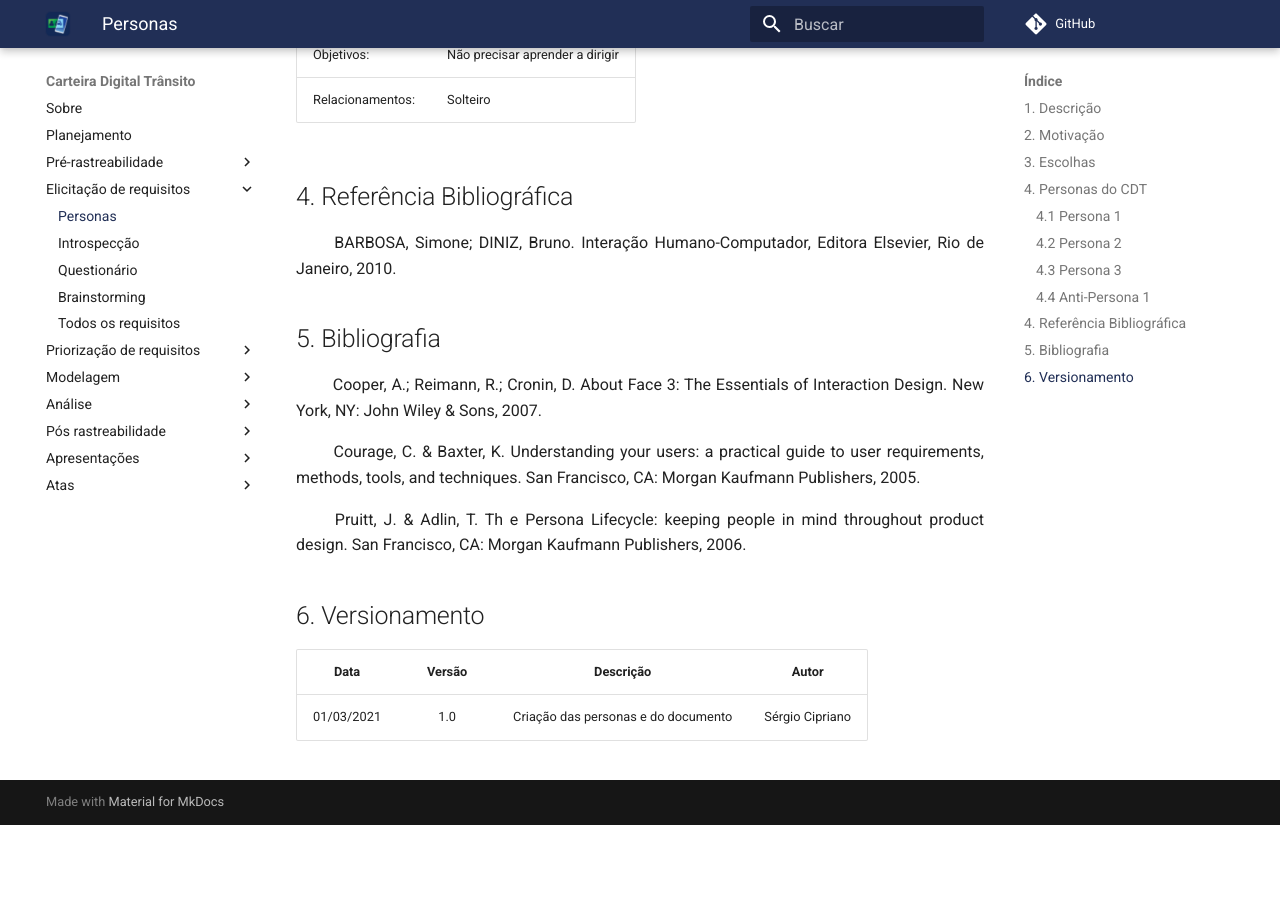
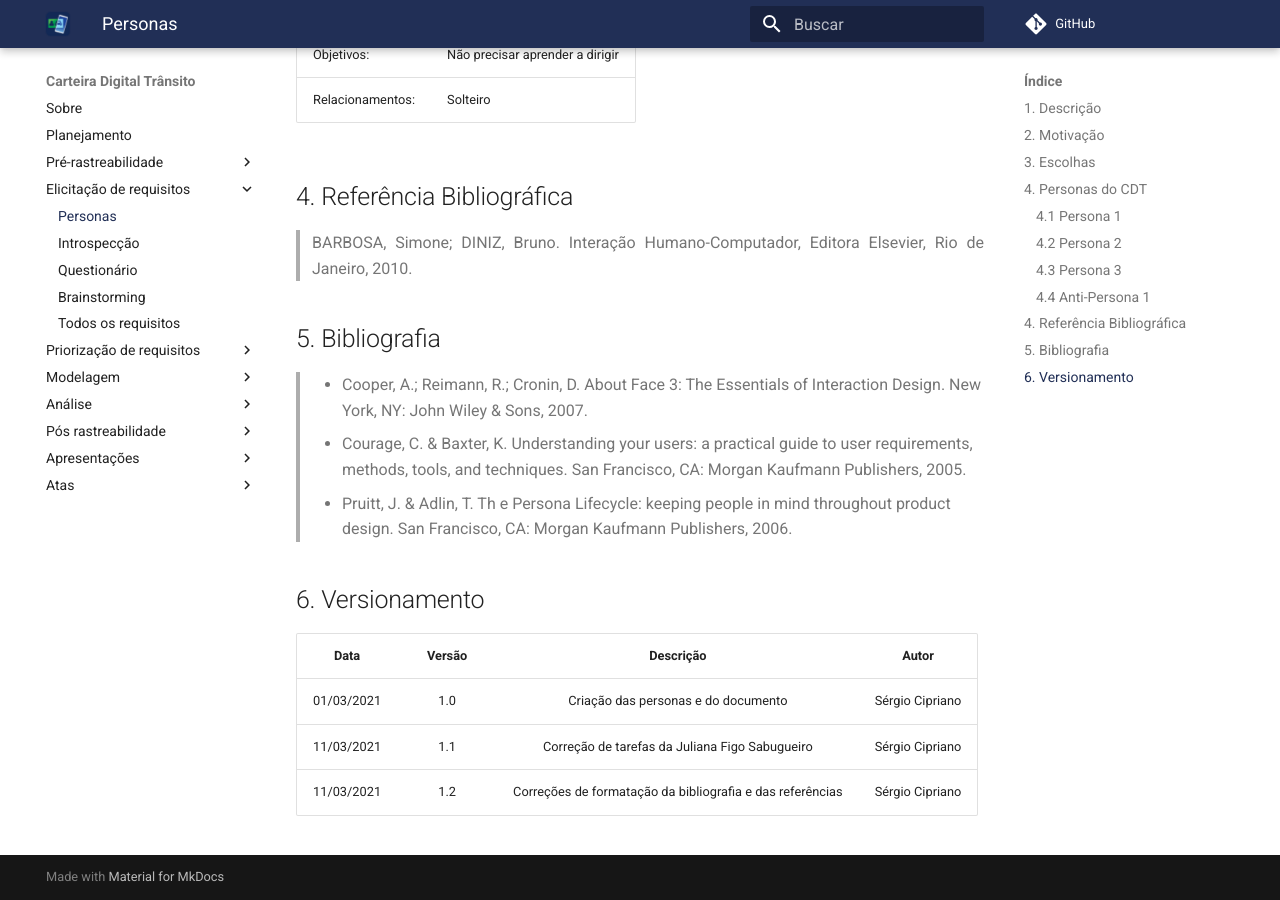
Before and after one commit to sergiosacj/2020.2-CarteiraDigitalTransito, an MkDocs documentation site: the page built from docs/elicitacao/personas.md, in a window 1280 px wide and 900 px high, scrolled down 3660 px. Built offline with MkDocs 1.6.1 and Material for MkDocs 9.7.7, drawn with Linux system fonts in a browser that asks for light colours; comment, search, counter and statistics services are not loaded; before the commit the page ends 4485 px from its top, so only the background shows below that; some of the changed text lies outside the part shown.

Commit message:
(#34) Corrigindo o documento das Personas
* Correção de tarefas da Juliana Figo Sabugueiro
* Correções de formatação da bibliografia e das referências

```diff
--- a/docs/elicitacao/personas.md
+++ b/docs/elicitacao/personas.md
@@ -81,18 +81,18 @@
 
 ## 4. Referência Bibliográfica
 
-&emsp;&emsp; BARBOSA, Simone; DINIZ, Bruno. Interação Humano-Computador, Editora Elsevier, Rio de Janeiro, 2010.
+> BARBOSA, Simone; DINIZ, Bruno. Interação Humano-Computador, Editora Elsevier, Rio de Janeiro, 2010.
 
 ## 5. Bibliografia
 
-&emsp;&emsp; Cooper, A.; Reimann, R.; Cronin, D. About Face 3: The Essentials of Interaction Design. New York, NY: John Wiley & Sons, 2007.
-
-&emsp;&emsp; Courage, C. & Baxter, K. Understanding your users: a practical guide to user requirements, methods, tools, and techniques. San Francisco, CA: Morgan Kaufmann Publishers, 2005.
-
-&emsp;&emsp; Pruitt, J. & Adlin, T. Th e Persona Lifecycle: keeping people in mind throughout product design. San Francisco, CA: Morgan Kaufmann Publishers, 2006.
+> - Cooper, A.; Reimann, R.; Cronin, D. About Face 3: The Essentials of Interaction Design. New York, NY: John Wiley & Sons, 2007.
+  - Courage, C. & Baxter, K. Understanding your users: a practical guide to user requirements, methods, tools, and techniques. San Francisco, CA: Morgan Kaufmann Publishers, 2005.
+  - Pruitt, J. & Adlin, T. Th e Persona Lifecycle: keeping people in mind throughout product design. San Francisco, CA: Morgan Kaufmann Publishers, 2006.
 
 ## 6. Versionamento
 
 |Data|Versão|Descrição|Autor|
 |:-:|:-:|:-:|:-:|
 |01/03/2021|1.0|Criação das personas e do documento|Sérgio Cipriano|
+|11/03/2021|1.1|Correção de tarefas da Juliana Figo Sabugueiro|Sérgio Cipriano|
+|11/03/2021|1.2|Correções de formatação da bibliografia e das referências|Sérgio Cipriano|
```
Also changed, not shown: other parts of docs/elicitacao/personas.md (+1 -1 lines).
